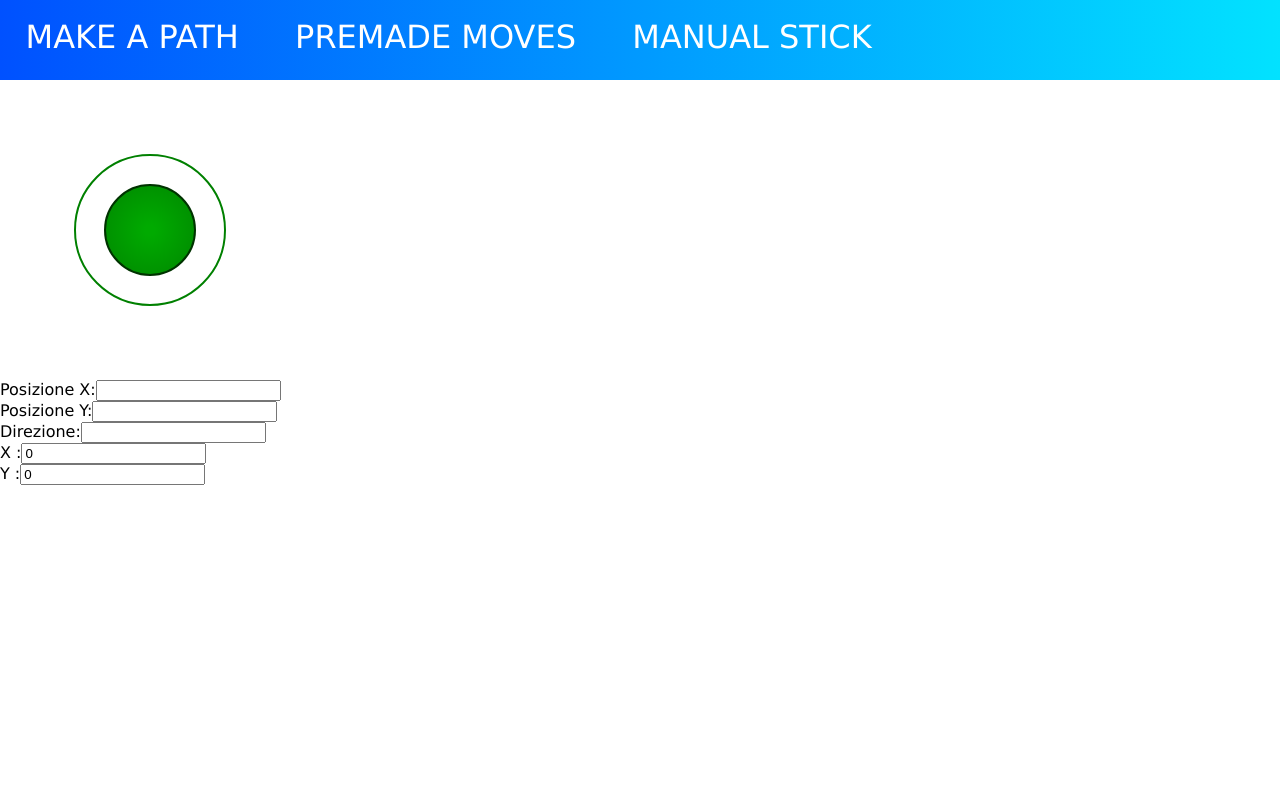
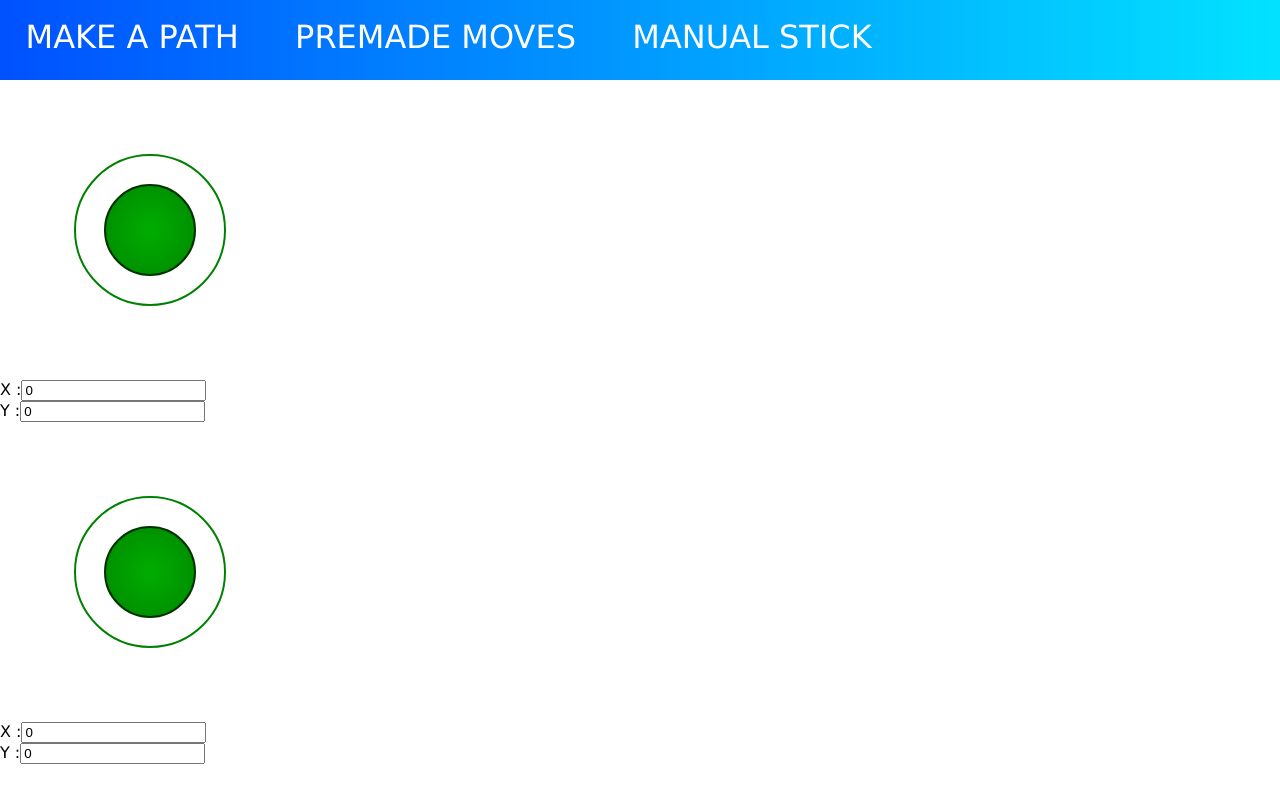
Before and after one commit to MartienskieNum1/Drone-Project-ParrotAR, a website: page interface/manual-stick.html in a window 1280 px wide. Drawn offline with nearby package versions, Linux system fonts and the light colour scheme; no server answers.

Commit message:
add second stick

```diff
--- a/interface/manual-stick.html
+++ b/interface/manual-stick.html
@@ -21,15 +21,16 @@
 </header>
 
 <main>
-		<!-- Example of two JoyStick integrated in the page structure -->
-			<div class="columnLateral">
-				<div id="joy1Div" style="width:200px;height:200px;margin:50px"></div>
-				Posizione X:<input id="joy1PosizioneX" type="text" /><br />
-				Posizione Y:<input id="joy1PosizioneY" type="text" /><br />
-				Direzione:<input id="joy1Direzione" type="text" /><br />
-				X :<input id="joy1X" type="text" /></br>
-				Y :<input id="joy1Y" type="text" />
-			</div>
+    <div>
+        <div id="joy1Div" style="width:200px;height:200px;margin:50px"></div>
+        X :<input id="joy1X" type="text" /></br>
+        Y :<input id="joy1Y" type="text" />
+    </div>
+    <div>
+        <div id="joy2Div" style="width:200px;height:200px;margin:50px"></div>
+        X :<input id="joy2X" type="text" /></br>
+        Y :<input id="joy2Y" type="text" />
+    </div>
 </main>
 
 <script src="/socket.io/socket.io.js"></script>
```
